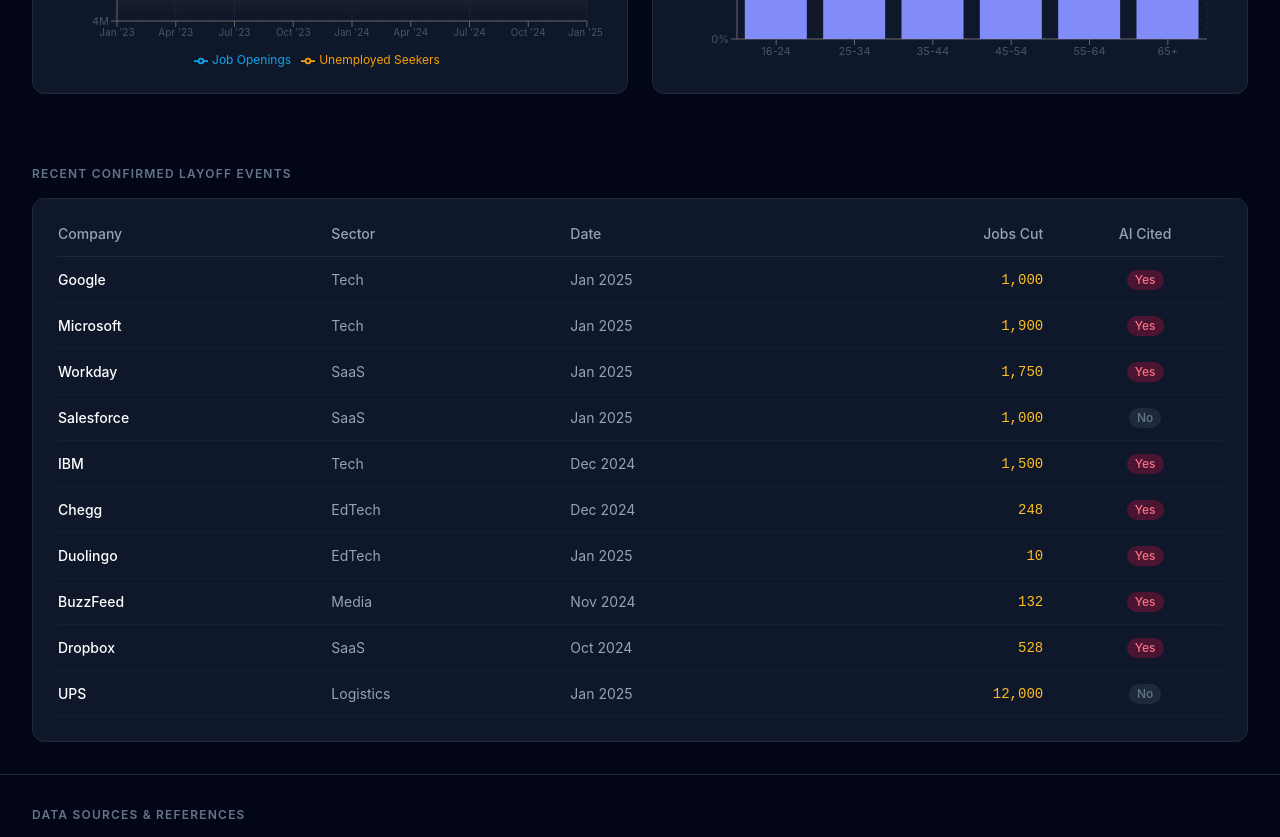
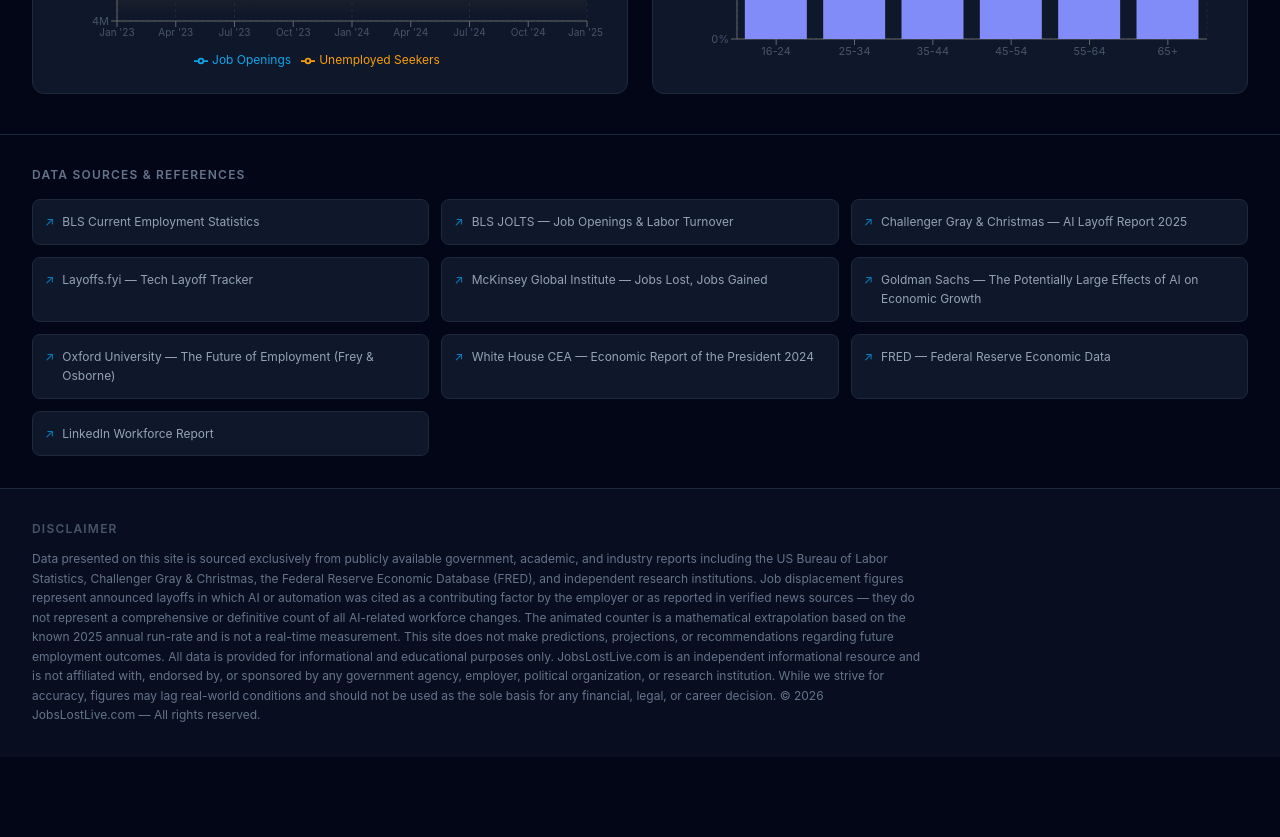
Before and after one commit to simonchengnow-max/jobslostlive, a Next.js app: page / in a window 1280 px wide. Shown: the part 1960-2797 px from the top of the page. After the commit the page ends 2717 px from the top, so only its background shows below. Built offline with nearby package versions, Linux system fonts and the light colour scheme.

Commit message:
Remove Recent Confirmed Layoff Events section

```diff
--- a/src/app/page.tsx
+++ b/src/app/page.tsx
@@ -11,13 +11,13 @@
   ParticipationChart,
   DisplacementRateChart,
 } from "@/components/Charts";
-import { references, recentLayoffs } from "@/lib/data";
+import { references } from "@/lib/data";
 
 export default function Home() {
   return (
     <main className="min-h-screen bg-slate-950 text-slate-100">
 
-      {/* -- Header -- */}
+      {/* ── Header ── */}
       <header className="border-b border-slate-800 px-6 py-4 flex items-center justify-between">
         <div>
           <span className="text-lg font-bold tracking-tight text-white">JobsLost<span className="text-sky-400">Live</span></span>
@@ -29,10 +29,10 @@
         </div>
       </header>
 
-      {/* -- Hero Counter -- */}
+      {/* ── Hero Counter ── */}
       <Counter />
 
-      {/* -- Charts Grid -- */}
+      {/* ── Charts Grid ── */}
       <section className="px-4 md:px-8 py-10 max-w-7xl mx-auto">
         <h2 className="text-xs uppercase tracking-widest text-slate-500 font-semibold mb-6">
           US Labor Market — Full Picture
@@ -50,46 +50,10 @@
         </div>
       </section>
 
-      {/* -- Recent Layoff Events Feed -- */}
-      <section className="px-4 md:px-8 py-8 max-w-7xl mx-auto">
-        <h2 className="text-xs uppercase tracking-widest text-slate-500 font-semibold mb-4">
-          Recent Confirmed Layoff Events
-        </h2>
-        <div className="chart-card overflow-x-auto">
-          <table className="w-full text-sm">
-            <thead>
-              <tr className="text-left text-slate-400 border-b border-slate-800">
-                <th className="pb-3 pr-6 font-medium">Company</th>
-                <th className="pb-3 pr-6 font-medium">Sector</th>
-                <th className="pb-3 pr-6 font-medium">Date</th>
-                <th className="pb-3 pr-6 font-medium text-right">Jobs Cut</th>
-                <th className="pb-3 font-medium text-center">AI Cited</th>
-              </tr>
-            </thead>
-            <tbody>
-              {recentLayoffs.map((row, i) => (
-                <tr key={i} className="border-b border-slate-800/50 hover:bg-slate-800/30 transition-colors">
-                  <td className="py-3 pr-6 font-medium text-white">{row.company}</td>
-                  <td className="py-3 pr-6 text-slate-400">{row.sector}</td>
-                  <td className="py-3 pr-6 text-slate-400">{row.date}</td>
-                  <td className="py-3 pr-6 text-right font-mono text-amber-400">{row.count.toLocaleString()}</td>
-                  <td className="py-3 text-center">
-                    {row.aiCited
-                      ? <span className="inline-block px-2 py-0.5 rounded-full bg-rose-900/50 text-rose-400 text-xs font-medium">Yes</span>
-                      : <span className="inline-block px-2 py-0.5 rounded-full bg-slate-800 text-slate-500 text-xs font-medium">No</span>
-                    }
-                  </td>
-                </tr>
-              ))}
-            </tbody>
-          </table>
-        </div>
-      </section>
-
-      {/* -- References -- */}
+      {/* ── References ── */}
       <section className="px-4 md:px-8 py-8 max-w-7xl mx-auto border-t border-slate-800">
         <h2 className="text-xs uppercase tracking-widest text-slate-500 font-semibold mb-4">
-          Data Sources &amp; References
+          Data Sources & References
         </h2>
         <div className="grid grid-cols-1 sm:grid-cols-2 md:grid-cols-3 gap-3">
           {references.map((ref, i) => (
@@ -107,23 +71,23 @@
         </div>
       </section>
 
-      {/* -- Legal Disclaimer -- */}
+      {/* ── Legal Disclaimer ── */}
       <footer className="px-4 md:px-8 py-8 border-t border-slate-800 bg-slate-900/50">
         <div className="max-w-7xl mx-auto">
           <p className="text-xs uppercase tracking-widest text-slate-600 font-semibold mb-3">Disclaimer</p>
           <p className="text-xs text-slate-500 leading-relaxed max-w-4xl">
             Data presented on this site is sourced exclusively from publicly available government, academic, and industry
-            reports including the US Bureau of Labor Statistics, Challenger Gray &amp; Christmas, the Federal Reserve Economic
+            reports including the US Bureau of Labor Statistics, Challenger Gray & Christmas, the Federal Reserve Economic
             Database (FRED), and independent research institutions. Job displacement figures represent announced layoffs in
             which AI or automation was cited as a contributing factor by the employer or as reported in verified news
-            sources &mdash; they do not represent a comprehensive or definitive count of all AI-related workforce changes.
+            sources — they do not represent a comprehensive or definitive count of all AI-related workforce changes.
             The animated counter is a mathematical extrapolation based on the known 2025 annual run-rate and is not a
             real-time measurement. This site does not make predictions, projections, or recommendations regarding future
             employment outcomes. All data is provided for informational and educational purposes only.
             JobsLostLive.com is an independent informational resource and is not affiliated with, endorsed by, or sponsored
             by any government agency, employer, political organization, or research institution. While we strive for
             accuracy, figures may lag real-world conditions and should not be used as the sole basis for any financial,
-            legal, or career decision. &copy; {new Date().getFullYear()} JobsLostLive.com &mdash; All rights reserved.
+            legal, or career decision. &copy; {new Date().getFullYear()} JobsLostLive.com — All rights reserved.
           </p>
         </div>
       </footer>
```
